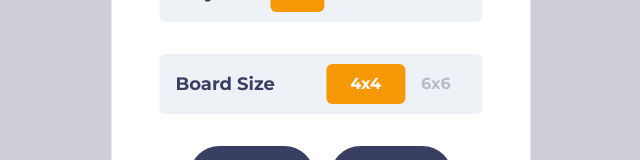
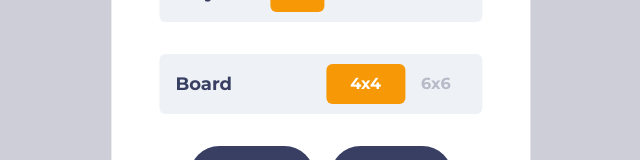
Before and after one commit to gitbeet/Memory-Game, a React (Vite) app: page / in a window 1280 px wide. Both pictures are taken after a click on the button "Settings". Shown: the part 474-634 px from the top of the page, without its empty margins (319-959 px from the left). Built offline with nearby package versions, Linux system fonts and the light colour scheme.

Commit message:
fixing issues

```diff
--- a/src/components/Board.tsx
+++ b/src/components/Board.tsx
@@ -3,9 +3,6 @@ import BoardItem from "./BoardItem";
 import { motion } from "framer-motion";
 const Board = () => {
   const { boardSize, activePlayer, boards } = useGameContext();
-
-  // Make grid square depending on grid size
-  // const cols = `grid-cols-${boardSize}`;
 
   if (boards == null) return <h1>Loading Board</h1>;
   return (
@@ -13,7 +10,7 @@ const Board = () => {
       style={{ gridTemplateColumns: `repeat(${boardSize}, minmax(0, 1fr))` }}
       className=" grid gap-4 w-fit mx-auto pb-12"
     >
-      {boards[activePlayer - 1].board.map((boardItem) => (
+      {boards[activePlayer - 1]?.board.map((boardItem) => (
         <BoardItem key={boardItem.id} boardItem={boardItem} />
       ))}
     </motion.div>
--- a/src/components/GameOverScreen.tsx
+++ b/src/components/GameOverScreen.tsx
@@ -68,7 +68,7 @@ const GameOverScreen = () => {
       variants={singlePlayerParentVariants}
       initial="hidden"
       animate="visible"
-      className="space-y-24 w-[]"
+      className="space-y-24 w-fit "
     >
       <motion.h1
         variants={singlePlayerChildrenVariants}
@@ -78,7 +78,7 @@ const GameOverScreen = () => {
       </motion.h1>
       <motion.p
         variants={singlePlayerChildrenVariants}
-        className="text-2xl text-semibold text-neutral-800 w-full md:w-max"
+        className="text-2xl text-semibold text-neutral-800 w-max"
       >
         You won the game in only :{" "}
         <span className="font-black">{boards[0].moves}</span> moves
@@ -140,7 +140,7 @@ const GameOverScreen = () => {
       variants={parentVariants}
       initial="hidden"
       animate="visible"
-      className="absolute w-[90%] left-1/2 top-1/2 -translate-x-1/2 -translate-y-1/2 bg-white p-4 space-y-32"
+      className="absolute w-[90%] flex flex-col justify-center items-center left-1/2 top-1/2 -translate-x-1/2 -translate-y-1/2 bg-white p-4 space-y-32"
       style={{ translateX: "-50%", translateY: "-50%" }}
     >
       {boards.length < 2 ? singlePlayerContent : multiPlayerContent}
--- a/src/components/Menu.tsx
+++ b/src/components/Menu.tsx
@@ -47,22 +47,24 @@ const Menu = () => {
       {showMenu ? (
         <>
           <motion.div
-            initial={{ scale: 0.2 }}
+            initial={{ scale: 0.2, translateX: "-50%", translateY: "-50%" }}
             animate={{
               scale: [null, 1.05, 1],
+              translateX: "-50%",
+              translateY: "-50%",
               transition: { type: "spring", duration: 0.3, stiffness: 100 },
             }}
             exit={{
-              opacity: 0,
-              // scale: [1, 1.05, 0.5],
+              opacity: [1, 1, 0],
+              scale: [1, 1.05, 0],
+              translateX: "-50%",
+              translateY: "-50%",
               transition: { type: "spring", duration: 0.4, stiffness: 100 },
             }}
             className="fixed z-10 bg-neutral-100 rounded-md  p-8 w-max space-y-12  "
             style={{
               left: "50%",
               top: "50%",
-              translateX: "-50%",
-              translateY: "-50%",
             }}
           >
             <div className="absolute top-[1.5rem] left-[calc(100%-1.5rem)] -translate-x-full">
@@ -93,7 +95,7 @@ const Menu = () => {
               />
               <MenuSetting
                 disabledInGame={true}
-                title="Board Size"
+                title="Board"
                 tempValue={tempBoardSize}
                 setTempValue={setTempBoardSize}
                 options={["4x4", "6x6"]}
--- a/src/components/MenuSettingOption.tsx
+++ b/src/components/MenuSettingOption.tsx
@@ -17,7 +17,7 @@ const MenuSettingOption = ({
   option,
   disabledInGame,
 }: Props) => {
-  const { screen } = useGameContext();
+  const { screen, activeVisible } = useGameContext();
   const isActive = tempValue === option.toString().toLowerCase();
   return (
     <>
@@ -34,10 +34,21 @@ const MenuSettingOption = ({
         >
           {option}
         </motion.p>
-        {isActive ? (
+        {isActive && activeVisible ? (
           <motion.div
+            initial={false}
+            animate={{ transition: { duration: 0.5, delay: 2 } }}
+            exit={{ opacity: 0 }}
             transition={{ type: "spring", duration: 0.3 }}
             layoutId={title}
+            // style={{
+            //   position: "absolute",
+            //   top: "-8px",
+            //   bottom: "-8px",
+            //   left: "-8px",
+            //   right: "-8px",
+            //   zIndex: 0,
+            // }}
             className={
               title +
               " absolute z-0 rounded-md  bg-accent-500 -top-2 -bottom-2 -left-2 -right-2"
--- a/src/components/WelcomeScreen.tsx
+++ b/src/components/WelcomeScreen.tsx
@@ -27,7 +27,7 @@ const childrenVariants = {
 };
 
 const WelcomeScreen = () => {
-  const { setShowMenu, setScreen } = useGameContext();
+  const { setShowMenu, setScreen, setActiveVisible } = useGameContext();
   return (
     <motion.div
       variants={parentVariants}
@@ -51,7 +51,15 @@ const WelcomeScreen = () => {
           <Button text="Start Game" onClick={() => setScreen("game")} />
         </motion.div>
         <motion.div variants={childrenVariants}>
-          <Button text="Settings" onClick={() => setShowMenu(true)} />
+          <Button
+            text="Settings"
+            onClick={() => {
+              setShowMenu(true);
+              setTimeout(() => {
+                setActiveVisible(true);
+              }, 420);
+            }}
+          />
         </motion.div>
       </motion.div>
     </motion.div>
--- a/src/context/gameContext.tsx
+++ b/src/context/gameContext.tsx
@@ -10,7 +10,6 @@ import { shuffleArray } from "../utility/shuffleArray";
 interface Props {
   children: ReactNode;
 }
-
 interface GameContextInterface {
   screen: string;
   theme: string;
@@ -25,6 +24,7 @@ interface GameContextInterface {
   disabled: boolean;
   showConfirmWindow: boolean;
   timer: number;
+  activeVisible: boolean;
   setShowMenu: React.Dispatch<React.SetStateAction<boolean>>;
   setShowNewScreen: React.Dispatch<React.SetStateAction<boolean>>;
   setScreen: React.Dispatch<React.SetStateAction<string>>;
@@ -38,6 +38,7 @@ interface GameContextInterface {
   setDisabled: React.Dispatch<React.SetStateAction<boolean>>;
   setShowConfirmWindow: React.Dispatch<React.SetStateAction<boolean>>;
   setTimer: React.Dispatch<React.SetStateAction<number>>;
+  setActiveVisible: React.Dispatch<React.SetStateAction<boolean>>;
   toggleItemVisible: (id: number) => void;
   restartGame: () => void;
   exitGame: () => void;
@@ -79,7 +80,7 @@ const GameContextProvider = ({ children }: Props) => {
   const [disabled, setDisabled] = useState(false);
   const [showConfirmWindow, setShowConfirmWindow] = useState(false);
   const [timer, setTimer] = useState(0);
-
+  const [activeVisible, setActiveVisible] = useState(false);
   function generateBoard() {
     let arr: number[] = [];
     for (let i = 0; i < boardSize * boardSize; i += 2) {
@@ -229,6 +230,7 @@ const GameContextProvider = ({ children }: Props) => {
         disabled,
         showConfirmWindow,
         timer,
+        activeVisible,
         setScreen,
         setTheme,
         setSound,
@@ -245,6 +247,7 @@ const GameContextProvider = ({ children }: Props) => {
         exitGame,
         setShowConfirmWindow,
         setTimer,
+        setActiveVisible,
       }}
     >
       {children}
```
